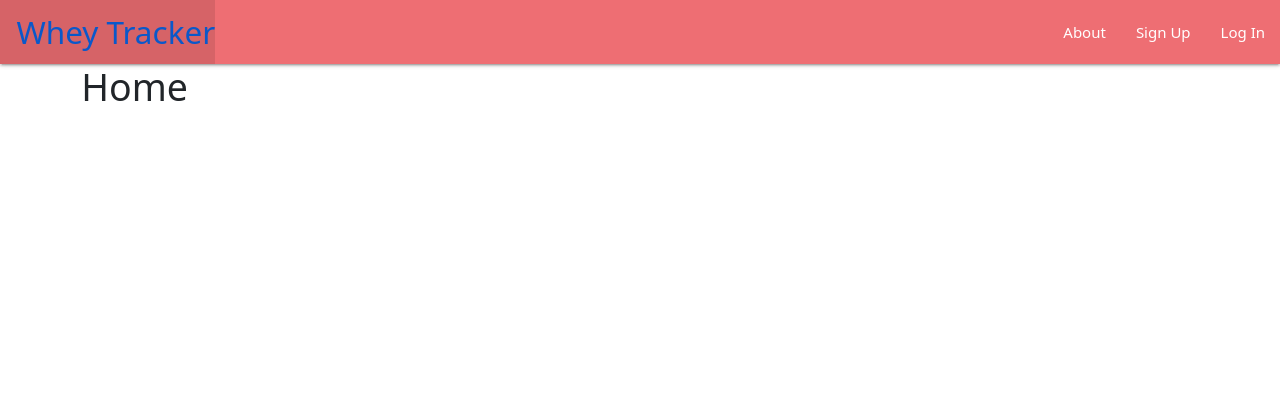
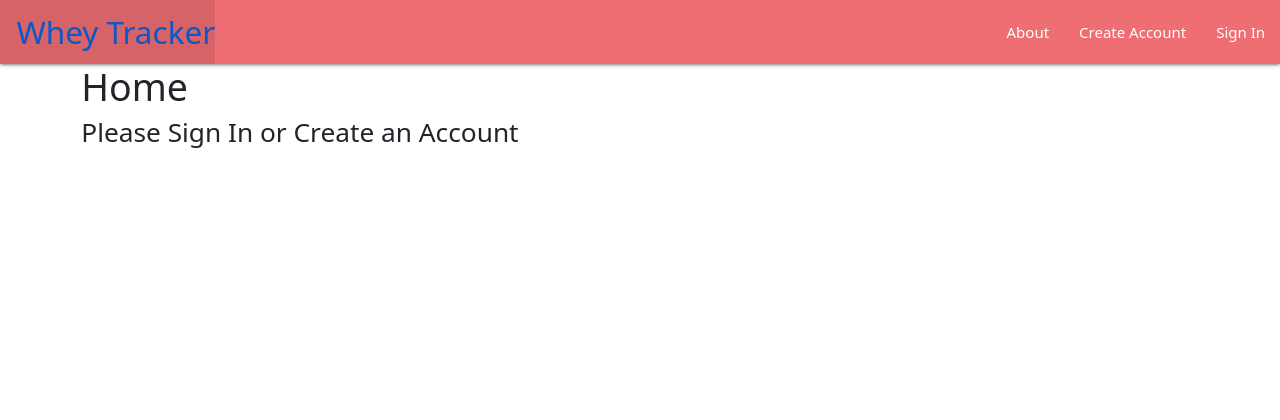
Before and after one commit to Tosin0814/Whey-Tracker, a Django app: page / in a window 1280 px wide. Shown: the top 420 px of the page. Run offline with Django 4.2, Linux system fonts and the light colour scheme.

Commit message:
Add content to home page

```diff
--- a/main_app/templates/base.html
+++ b/main_app/templates/base.html
@@ -28,8 +28,8 @@
             <li><a class="text-decoration-none" href="{% url 'whey_index' %}">View All Whey Protein</a></li>
             <li><a class="text-decoration-none" href="{% url 'logout' %}">Log Out</a></li>
           {% else %}
-            <li><a class="text-decoration-none" href="{% url 'signup' %}">Sign Up</a></li>
-            <li><a class="text-decoration-none" href="{% url 'login' %}">Log In</a></li>
+            <li><a class="text-decoration-none" href="{% url 'signup' %}">Create Account</a></li>
+            <li><a class="text-decoration-none" href="{% url 'login' %}">Sign In</a></li>
           {% endif %}
         </ul>
       </div>
--- a/main_app/templates/home.html
+++ b/main_app/templates/home.html
@@ -2,5 +2,6 @@
 {% block content %}
 
 <h1>Home</h1>
+<h3>Please Sign In or Create an Account</h3>
 
 {% endblock %}
```
